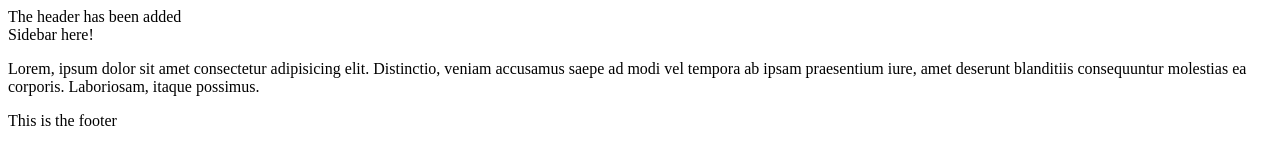
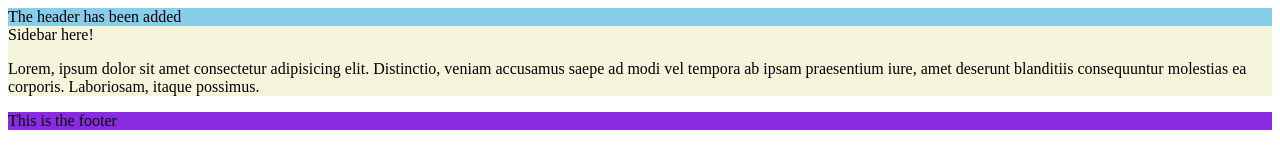
Before and after one commit to Emberg/GitWebsitePractice, a plain HTML site: page index.html in a window 1280 px wide. Drawn offline with Linux system fonts and the light colour scheme.

Commit message:
Added styles

```diff
--- a/index.html
+++ b/index.html
@@ -6,8 +6,10 @@
     <title>Document</title>
 </head>
 <body>
-    <header>The header has been added</header>
-    <main>
+    <header style="background-color: skyblue;">
+        The header has been added
+    </header>
+    <main style="background-color: beige;">
         <aside>
             Sidebar here!
         </aside>
@@ -18,6 +20,8 @@
             molestias ea corporis. Laboriosam, itaque possimus.
         </p>
     </main>
-    <footer>This is the footer</footer>
+    <footer style="background-color: blueviolet;">
+        This is the footer
+    </footer>
 </body>
 </html>
```
